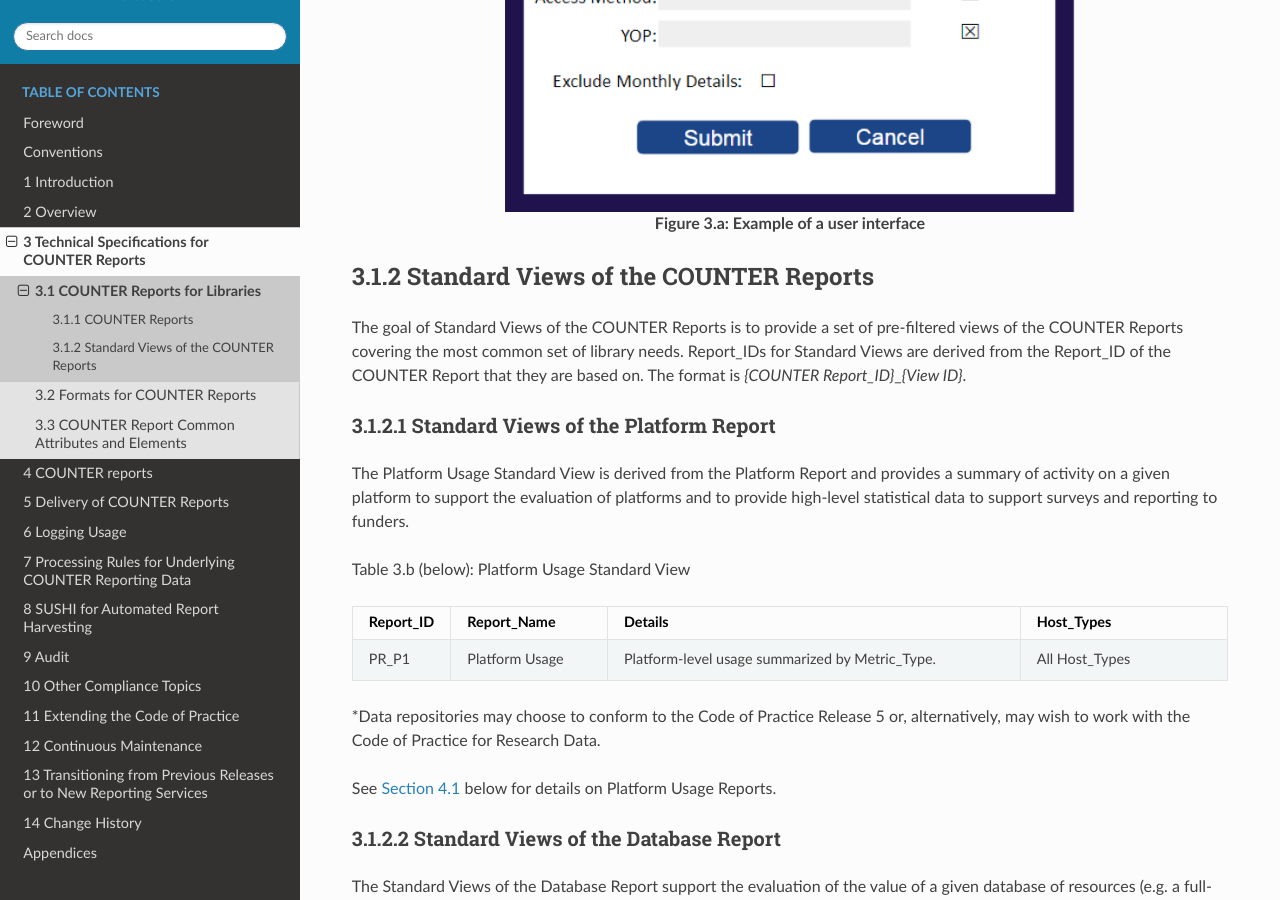
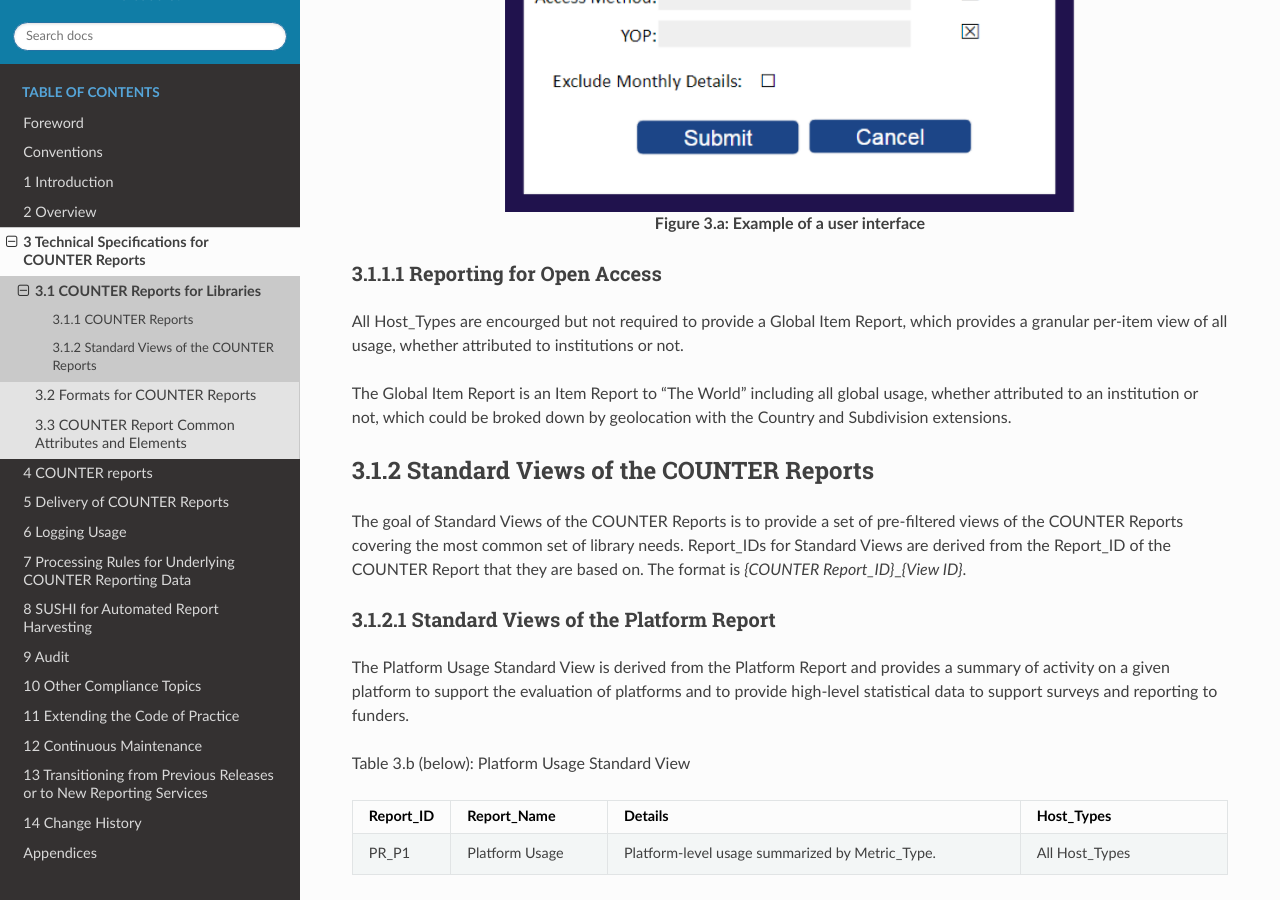
Before and after one commit to Project-Counter/cop5, a Sphinx documentation site: the page built from source/03-specifications/01-counter-reports-for-libraries.rst, in a window 1280 px wide and 900 px high, scrolled down 1682 px. Built offline with Sphinx 7.4.7 and the Read the Docs theme 2.0.0, drawn with Linux system fonts in a browser that asks for light colours.

Commit message:
Encourage additional Host_Types to deliver Item Reports
To better facilitate OA reporting, encourage (but not require) additional Host_Types to deliver Item Reports.

```diff
--- a/source/03-specifications/01-counter-reports-for-libraries.rst
+++ b/source/03-specifications/01-counter-reports-for-libraries.rst
@@ -15,7 +15,7 @@ Content providers may offer additional COUNTER Reports and Standard Views of the
 
 
 COUNTER Reports
-""""""""""""""
+"""""""""""""""
 
 COUNTER Reports include all relevant metrics and attributes; they are intended to be customizable through the application of filters and other configuration options, allowing librarians to create a report specific to their needs. The four COUNTER Reports are shown in Table 3.a along with their Report_ID, Report_Name and Host_Types who are REQUIRED to provide these reports. See :numref:`host-types` below for details on Host_Types.
 
@@ -76,6 +76,14 @@ Figure 3.a (below) provides an example of how the user interface could look. The
    :width: 65%
 
 .. centered:: Figure 3.a: Example of a user interface
+
+
+Reporting for Open Access
+'''''''''''''''''''''''''
+
+All Host_Types are encourged but not required to provide a Global Item Report, which provides a granular per-item view of all usage, whether attributed to institutions or not.
+
+The Global Item Report is an Item Report to "The World" including all global usage, whether attributed to an institution or not, which could be broked down by geolocation with the Country and Subdivision extensions.
 
 
 Standard Views of the COUNTER Reports
```
Also changed, not shown: source/04-reports/04-item-reports.rst (+9 -1 lines).
